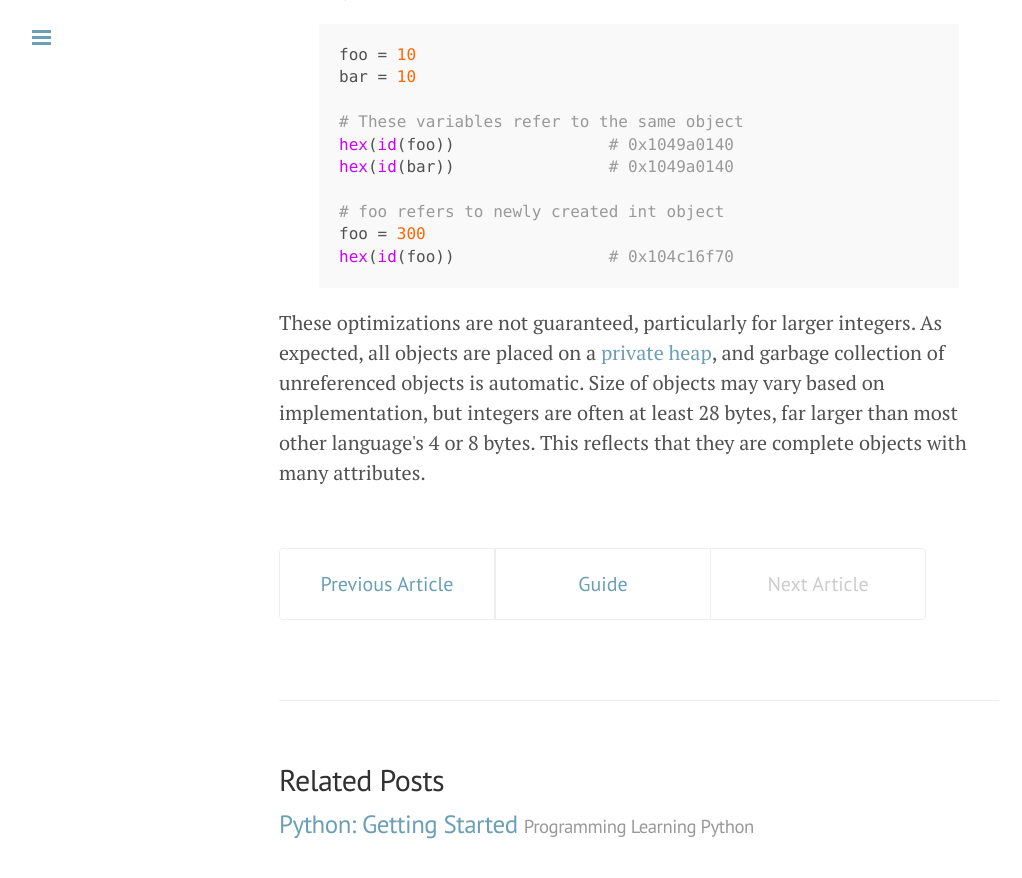
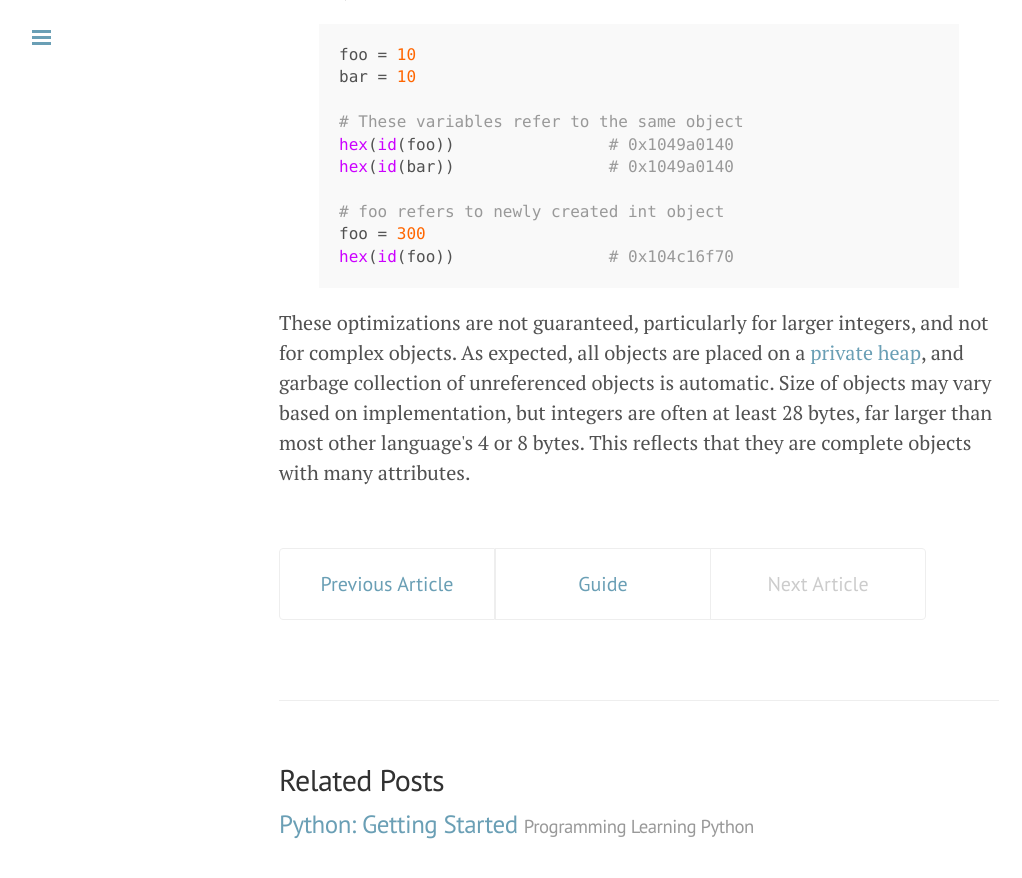
Before and after one commit to GerardMaggiolino/GerardMaggiolino.github.io, a Jekyll site: the page built from _posts/Python-Guide/2018-06-14-basic-types-python.md, in a window 1280 px wide and 900 px high, scrolled down 3616 px. Shown: the top 878 px of the window, without its empty margins (1-1023 px from the left). Built offline with Jekyll 4.4.1, drawn with Linux system fonts in a browser that asks for light colours.

Commit message:
Update 2018-06-14-basic-types-python.md

```diff
--- a/_posts/Python-Guide/2018-06-14-basic-types-python.md
+++ b/_posts/Python-Guide/2018-06-14-basic-types-python.md
@@ -174,7 +174,7 @@ hex(id(bar))                # 0x1049a0140
 foo = 300
 hex(id(foo))                # 0x104c16f70{% endhighlight %}
 
-These optimizations are not guaranteed, particularly for larger integers. As
+These optimizations are not guaranteed, particularly for larger integers, and not for complex objects. As
 expected, all objects are placed on a
 <a href="https://docs.python.org/3/c-api/memory.html" target="_blank">private heap</a>,
 and garbage collection of unreferenced objects is automatic. Size of
```
